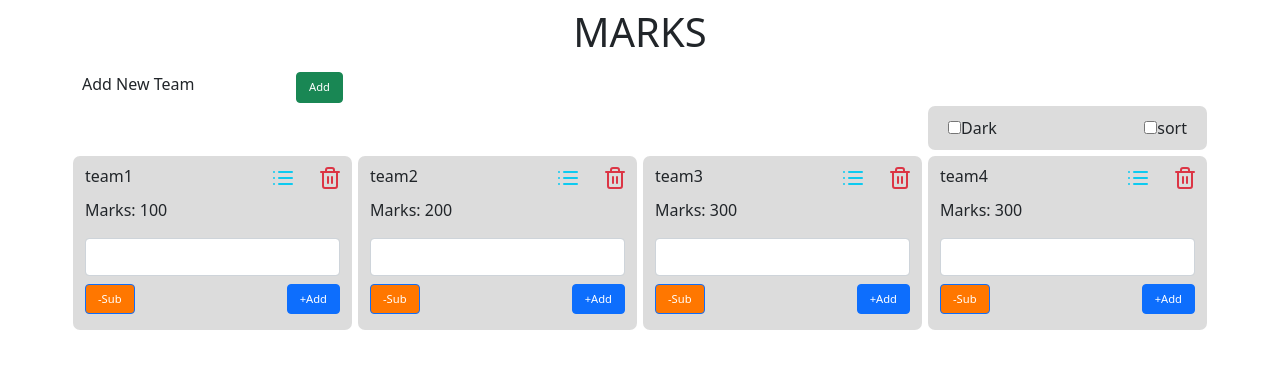
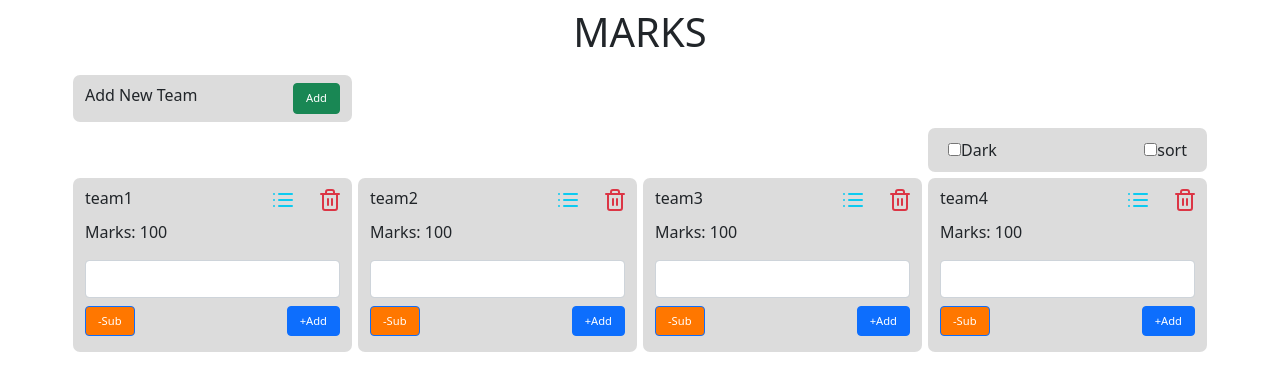
Before and after one commit to sudeshlak/marksApp, a React (Create React App) app: page / in a window 1280 px wide. Shown: the top 390 px of the page. Built offline with nearby package versions, Linux system fonts and the light colour scheme.

Commit message:
dark mode,sort and history

```diff
--- a/src/assets/styles/main.scss
+++ b/src/assets/styles/main.scss
@@ -1,5 +1,26 @@
-.marks-app {
-  .add-team{
+@mixin team{
+  border-style: solid;
+  border-color: white;
+  border-radius: 10px;
+
+}
+@mixin switches{
+  padding: 10px 20px;
+  border-style: solid;
+  border-color: white;
+  border-radius: 10px;
+  .sort-switch {
+    .custom-switch {
+      float: right;
+    }
+  }
+}
+@mixin  add-team{
+
+  border-radius: 10px;
+  background-color: black;
+  border-style: solid;
+  border-color: white;
   .form-open-button{
     font-size: 0.7em;
     float:right;
@@ -11,18 +32,38 @@
     float:right;
 
   }
+
 }
-  .team {
+.marks-app {
+  .add-team-dark{
+    @include add-team;
+    background-color: black;
+    color:white;
+
+  }
+  .add-team-white{
+    @include add-team;
     background-color: #DCDCDC;
-    border-style: solid;
-    border-color: white;
-    border-radius: 10px;
+
+  }
+
+  .team-white {
+    @include team;
+    background-color: #DCDCDC;
+  }
+  .team-dark {
+    @include team;
+    background-color: black;
+    color:white;
   }
 
   .delete-button {
     text-align: right;
     cursor: pointer;
 
+  }
+  .history-button{
+    cursor: pointer;
   }
   .sub-button{
     background-color: #FF7700;
@@ -33,16 +74,15 @@
     font-size: 0.7em;
   }
 
-  .switches{
-    padding: 10px 20px;
+  .switches-white{
+    @include switches;
     background-color: #DCDCDC;
-    border-style: solid;
-    border-color: white;
-    border-radius: 10px;
-    .sort-switch {
-      .custom-switch {
-        float: right;
+
   }
+  .switches-dark{
+    @include switches;
+    background-color: black;
+    color:white;
   }
+
 }
-}
--- a/src/components/AddTeam.tsx
+++ b/src/components/AddTeam.tsx
@@ -1,13 +1,14 @@
 import React, {useState} from 'react';
 import {Button, Col, Row, Form} from "react-bootstrap";
 
-type createAuthorProps = {
+type addTeamProps = {
     onTeamAdd: (name: string) => void
+    isDark:boolean
 }
-const AddTeam: React.FC <createAuthorProps>= (props) => {
-    const {onTeamAdd} = props;
+const AddTeam: React.FC<addTeamProps> = (props) => {
+    const {onTeamAdd,isDark} = props;
     const [isFormVisible, setIsFormVisibility] = useState<boolean>(false);
-    const [newTeamName, setNewTeamName] = useState<string | undefined>(undefined);
+    const [newTeamName, setNewTeamName] = useState<string | null>(null);
 
     const handleOnFormOpen = () => {
         setIsFormVisibility(!isFormVisible);
@@ -18,14 +19,14 @@ const AddTeam: React.FC <createAuthorProps>= (props) => {
             return;
         }
         onTeamAdd(newTeamName);
-        setNewTeamName('');
+        setNewTeamName(null);
     }
     const handleOnTeamNameChanged = (name: string) => {
         setNewTeamName(name);
     }
 
     return (
-        <Col xs={6} md={3} className='add-team'>
+        <Col xs={6} md={3} className={isDark? 'add-team-dark py-2':'add-team-white py-2'}>
             <Row>
                 <Col xs={8}>Add New Team</Col>
                 <Col xs={4}><Button className='form-open-button'
@@ -38,7 +39,7 @@ const AddTeam: React.FC <createAuthorProps>= (props) => {
                 <Form className='form-inputs' onSubmit={handleOnSubmit}>
                     <Form.Group controlId="authorName">
                         <Form.Control type="text" placeholder="Enter the team name..."
-                                      value={newTeamName}
+                                      value={newTeamName ? newTeamName : ''}
                                       required
                                       onChange={(event: React.ChangeEvent<HTMLInputElement>) =>
                                           handleOnTeamNameChanged(event.target.value)}
--- a/src/components/Team.tsx
+++ b/src/components/Team.tsx
@@ -2,45 +2,52 @@ import React, {useState} from 'react';
 import {Button, Col, Form, Row} from "react-bootstrap";
 import NumberFormat from 'react-number-format';
 import {List, Trash2} from "react-feather";
-
+import {ITeam} from "../types/MarksTypes";
 
 type teamProps = {
-    team: { id: number, name: string, marks: number }
-    onAddMarks:(id:number,addMarks:number)=>void
-    onSubMarks:(id:number,addMarks:number)=>void
+    team: ITeam
+    onAddMarks: (id: number, addMarks: number) => void
+    onSubMarks: (id: number, addMarks: number) => void
+    onDelete: (id: number) => void
+    onViewHistory: (id: number) => void
+    isDark:boolean;
 }
 
 const Team: React.FC<teamProps> = (props) => {
-    const {team,onAddMarks,onSubMarks} = props;
+    const {team, onAddMarks, onSubMarks,onDelete,onViewHistory,isDark} = props;
     const [marks, setMarks] = useState<number | undefined>(undefined);
-    const handleOnSub=()=>{
-        if(!marks){
+
+    const handleOnSub = () => {
+        if (!marks) {
             return;
         }
-        onSubMarks(team.id,marks)
+        onSubMarks(team.id, marks)
         setMarks(undefined);
+    }
 
-    }
-    const handleOnAdd=(event: React.FormEvent<HTMLFormElement>)=>{
-
+    const handleOnAdd = (event: React.FormEvent<HTMLFormElement>) => {
         event.preventDefault();
-        if(!marks){
+        if (!marks) {
             return;
         }
-        onAddMarks(team.id,marks);
+        onAddMarks(team.id, marks);
         setMarks(undefined);
+    }
 
-    }
     return (
-        <Col xs={6} md={4} lg={3} className='team'>
+        <Col xs={6} md={4} lg={3} className={isDark? 'team-dark':'team-white'}>
             <Row className='my-2'>
                 <Col xs={6} md={8}>{team.name}</Col>
-                <Col xs={3} md={2} className='history-button text-info'><i><List/></i></Col>
-                <Col xs={3} md={2} className='delete-button text-danger'><i><Trash2/></i></Col>
+                <Col xs={3} md={2} className='history-button text-info'><i><List onClick={()=>onViewHistory(team.id)}/></i></Col>
+                <Col xs={3} md={2} className='delete-button text-danger'>
+                    <i>
+                        <Trash2 onClick={()=>onDelete(team.id)}/>
+                    </i>
+                </Col>
 
             </Row>
             <Row className='team-marks my-2'>
-                <Col>Marks: {team.marks}</Col>
+                <Col>Marks: {team.marks[0].mark}</Col>
             </Row>
             <Row>
 
@@ -52,9 +59,9 @@ const Team: React.FC<teamProps> = (props) => {
                                       required
                                       value={marks ? marks : ''}
                                       placeholder=""
-                            onValueChange={(values) => {
-                                setMarks(values.floatValue)
-                            }}
+                                      onValueChange={(values) => {
+                                          setMarks(values.floatValue)
+                                      }}
                         />
                         <Form.Control.Feedback type="invalid">
                             Please provide a valid Price.
--- /dev/null
+++ b/src/components/Teams.tsx
@@ -0,0 +1,128 @@
+import React from 'react';
+import {Col, Form, Row} from "react-bootstrap";
+import Team from "./Team";
+import {ITeam} from "../types/MarksTypes";
+
+type teamProps = {
+    isDark: boolean
+    onToggle: (x: boolean) => void
+    teams: ITeam[]
+    setTeams: (team: ITeam[]) => void
+    isSort: boolean
+}
+
+const Teams: React.FC<teamProps> = (props) => {
+    const {teams, setTeams, isDark, isSort} = props;
+    const getDate = () => {
+        const date: string = String(new Date());
+        return date;
+    }
+    const handleOnViewHistory = (id: number) => {
+        const allTeams: ITeam[] = teams.slice();
+        const markHistory = allTeams.find(element => element.id === id);
+        if (markHistory !== undefined) {
+            let list: string = '';
+            markHistory.marks.forEach(element => {
+                    list += element.date + ' :   ' + element.mark + '\n\n'
+                }
+            );
+            alert(list);
+        }
+    }
+
+    const handleOnAddMarks = (id: number, addMarks: number) => {
+        const allTeams: ITeam[] = teams.slice();
+        setTeams(
+            allTeams.map((team) => {
+                    if (team.id === id) {
+                        const mark: any = {date: getDate(), mark: team.marks[0].mark + addMarks};
+                        team.marks.splice(0, 0, mark);
+                        return {...team, marks: team.marks};
+                    } else {
+                        return team;
+                    }
+                }
+            )
+        );
+    }
+
+    const handleOnDelete = (id: number) => {
+        const userConfirmation = window.confirm("Delete Team?");
+        if (userConfirmation) {
+            const allTeams: ITeam[] = teams.slice();
+            setTeams(
+                allTeams.filter((team) =>
+                    team.id !== id
+                )
+            );
+        }
+    }
+
+    const handleOnSubMarks = (id: number, subMarks: number) => {
+        const allTeams: ITeam[] = teams.slice();
+        setTeams(
+            allTeams.map((team) => {
+                    if (team.id === id) {
+                        const mark: any = {date: getDate(), mark: team.marks[0].mark - subMarks};
+                        team.marks.splice(0, 0, mark);
+                        return {...team, marks: team.marks};
+                    } else {
+                        return team;
+                    }
+                }
+            )
+        );
+    }
+    const renterTeams = (sortedTeams: ITeam[]) => {
+        return sortedTeams.map(
+            (team) => {
+                return <Team team={team}
+                             key={team.id}
+                             onAddMarks={handleOnAddMarks}
+                             onSubMarks={handleOnSubMarks}
+                             onDelete={handleOnDelete}
+                             onViewHistory={handleOnViewHistory}
+                             isDark={isDark}
+                />
+            }
+        );
+
+    }
+
+    const sortTeams = () => {
+        if (!teams) {
+            return;
+        }
+        if (isSort) {
+            const allTeams: ITeam[] = teams.slice();
+            allTeams.sort(function (a, b) {
+                return b.marks[0].mark - a.marks[0].mark;
+            });
+            return renterTeams(allTeams);
+
+        } else {
+            const allTeams: ITeam[] = teams.slice();
+            allTeams.sort(function (a, b) {
+                let nameA: string = a.name.toUpperCase(); // ignore upper and lowercase
+                let nameB: string = b.name.toUpperCase(); // ignore upper and lowercase
+                if (nameA < nameB) {
+                    return -1;
+                }
+                if (nameA > nameB) {
+                    return 1;
+                }
+                return 0;
+            });
+            return renterTeams(allTeams);
+        }
+    }
+
+    return (
+        <Row>
+            {sortTeams()}
+        </Row>
+
+    );
+}
+
+export default Teams;
--- /dev/null
+++ b/src/types/MarksTypes.ts
@@ -0,0 +1,5 @@
+export interface ITeam {
+    id: number
+    name: string
+    marks: { date: string, mark: number }[]
+}
--- a/src/views/Marks.tsx
+++ b/src/views/Marks.tsx
@@ -1,87 +1,81 @@
 import React, {useState} from 'react';
-import {Col, Container, Row} from "react-bootstrap";
-import Team from "../components/Team";
+import {Container, Row} from "react-bootstrap";
 import AddTeam from "../components/AddTeam";
 import Theme from "../components/Theme";
+import {ITeam} from "../types/MarksTypes";
+import Teams from "../components/Teams";
 
 const Marks: React.FC = () => {
-    const t: { id: number, name: string, marks: number }[] = [{id: 1, name: 'team1', marks: 100}, {
+    const t: ITeam[] = [{id: 1, name: 'team1', marks: [{date: '2021-5-5', mark: 100}]}, {
         id: 2,
         name: 'team2',
-        marks: 200
-    }, {id: 3, name: 'team3', marks: 300}, {id: 4, name: 'team4', marks: 300}]
-    const [teams, setTeams] = useState<{ id: number, name: string, marks: number }[]>(t);
+        marks: [{date: '2021-5-5', mark: 100}]
+    }, {id: 3, name: 'team3', marks: [{date: '2021-5-5', mark: 100}]}, {
+        id: 4,
+        name: 'team4',
+        marks: [{date: '2021-5-5', mark: 100}]
+    }];
+    const [teams, setTeams] = useState<ITeam[]>(t);
+    const [isDark, setIsDark] = useState<boolean>(false);
+    const [isSort, setIsSort] = useState<boolean>(false);
 
 
-    /*const handleOnDelete=()=>{
+    const handleOnDark=(x:boolean)=>{
+        setIsDark(!x);
+    }
+    const handleOnSort=(x:boolean)=>{
+        console.log(x);
+        setIsSort(!x);
+    }
+    const generateId = () => {
+        return Math.floor(Math.random() * 10000) + 1
+    }
+    const getDate = () => {
+        const date: string = String(new Date());
+        return date;
+    }
 
-    }*/
-    const handleOnAddMarks=(id:number,addMarks:number)=>{
-        const allTeams: { id: number, name: string, marks: number }[] = teams.slice();
-        setTeams(
-            allTeams.map((team) =>
-                team.id === id ? {...team, marks: team.marks+addMarks} : team
-            )
-        );
-
-    }
-    const handleOnSubMarks=(id:number,addMarks:number)=> {
-        const allTeams: { id: number, name: string, marks: number }[] = teams.slice();
-        setTeams(
-            allTeams.map((team) =>
-                team.id === id ? {...team, marks: team.marks-addMarks} : team
-            )
-        );
-    }
-    const generateId=()=>{
-        return Math.floor(Math.random()*10000)+1
-    }
-    const handleOnTeamAdd=(name:string)=>{
-        const allTeams: { id: number, name: string, marks: number }[] = teams.slice();
+    const handleOnTeamAdd = (name: string) => {
+        const allTeams: ITeam[] = teams.slice();
         const ids: number[] = teams.map(team => team.id);
-        let id:number=1;
+        let id: number = 1;
         while (ids.includes(id)) {
-            id=generateId();
+            id = generateId();
         }
-        const newTeam: { id: number, name: string, marks: number } = {id: id, name: name, marks: 0};
+        const newTeam: ITeam = {id: id, name: name, marks: [{date: getDate(), mark: 0}]};
         allTeams.push(newTeam);
         setTeams(allTeams);
-
     }
 
-    const renderTeam = () => {
-        if (!teams) {
-            return;
-        }
-        return teams.map(
-            (team) => {
-                return <Team team={team}
-                             key={team.id}
-                             onAddMarks={handleOnAddMarks}
-                             onSubMarks={handleOnSubMarks}
-                    /*onDelete={}
-                    onAddMarks={}
-                    onSubMarks={}
-                    viewHistory={}*/
-                />
-            }
-        );
-    }
+
+
+
     return (
         <Container className='marks-app'>
             <Row className='title text-center py-2'>
                 <h1>MARKS</h1>
             </Row>
             <Row>
-                <AddTeam onTeamAdd={handleOnTeamAdd}/>
+                <AddTeam onTeamAdd={handleOnTeamAdd}
+                         isDark={isDark}
+
+                />
             </Row>
             <Row>
-                <Theme/>
+                <Theme isDark={isDark}
+                       isSort={isSort}
+                       onDark={handleOnDark}
+                       onSort={handleOnSort}
+                />
             </Row>
+            <Teams isDark={isDark}
+                   onToggle={handleOnDark}
+                   teams={teams}
+                   setTeams={setTeams}
+                   isSort={isSort}
+            />
 
-            <Row>
-                {renderTeam()}
-            </Row>
+
         </Container>);
 }
 export default Marks;
```
Also changed, not shown: src/components/Theme.tsx (+15 -10 lines). Lines whose indentation alone changed are shown as unchanged.
